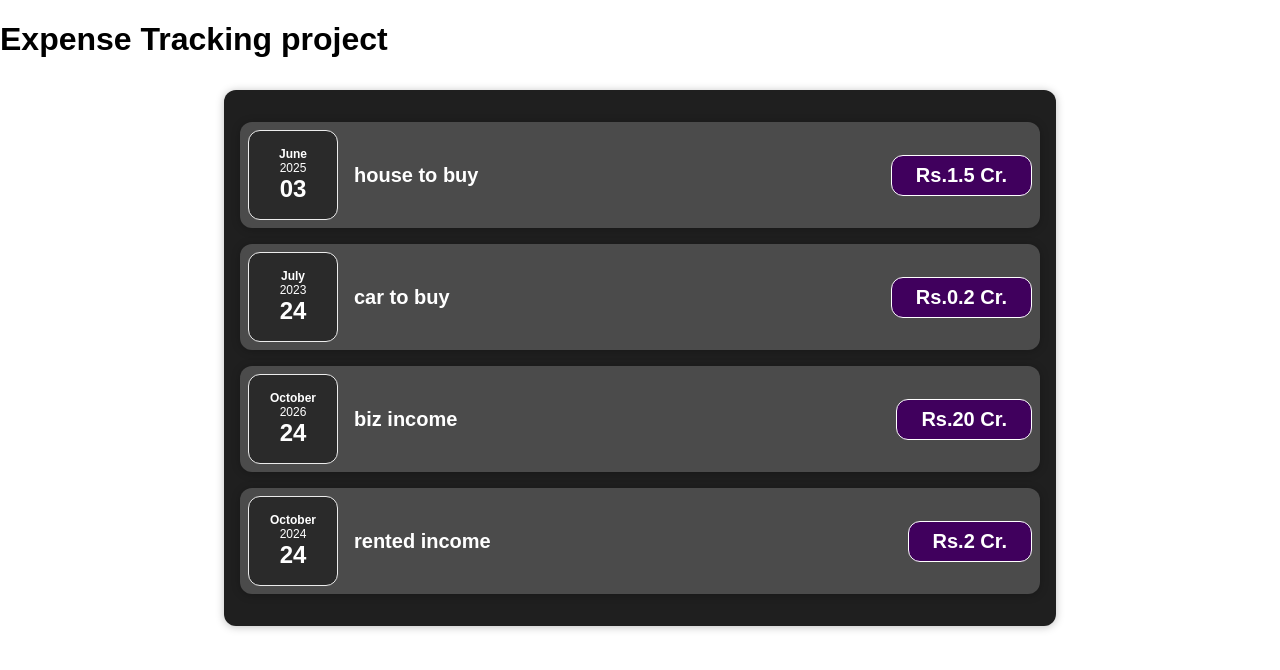
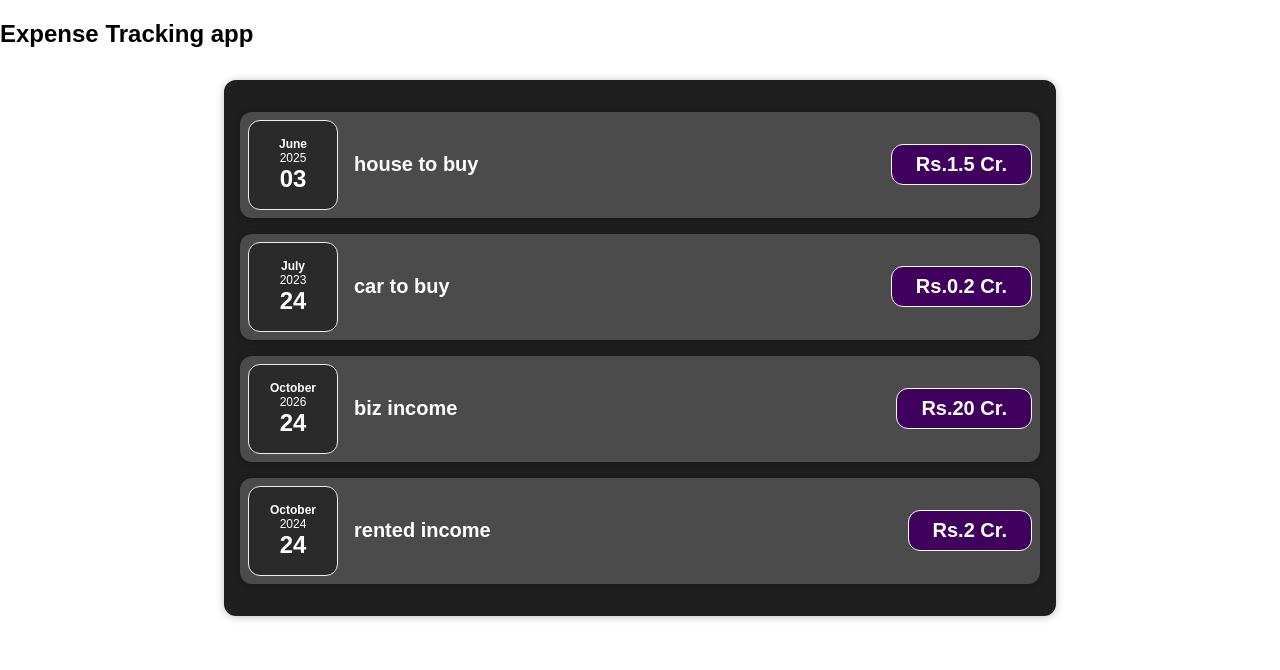
Before and after one commit to paras9sid/expense_tracker_react, a React (Create React App) app: page / in a window 1280 px wide. Shown: the top 670 px of the page. Built offline with nearby package versions, Linux system fonts and the light colour scheme.

Commit message:
JSX code decoded with babe js  code

```diff
--- a/src/App.js
+++ b/src/App.js
@@ -29,11 +29,20 @@ function App() {
       amount: 2,
     },
   ];
-  return (
-    <div className="App">
-      <h1>Expense Tracking project</h1>
-      <Expenses items={expenses} />
-    </div>
+
+  // return (
+  //   <div className="App">
+  //     <h1>Expense Tracking project</h1>
+  //     <Expenses items={expenses} />
+  //   </div>
+  // );
+
+  //above code w/o using jsx
+  return React.createElement(
+    "div",
+    {},
+    React.createElement("h2", {}, "Expense Tracking app"),
+    React.createElement(Expenses, { items: expenses })
   );
 }
 
```
